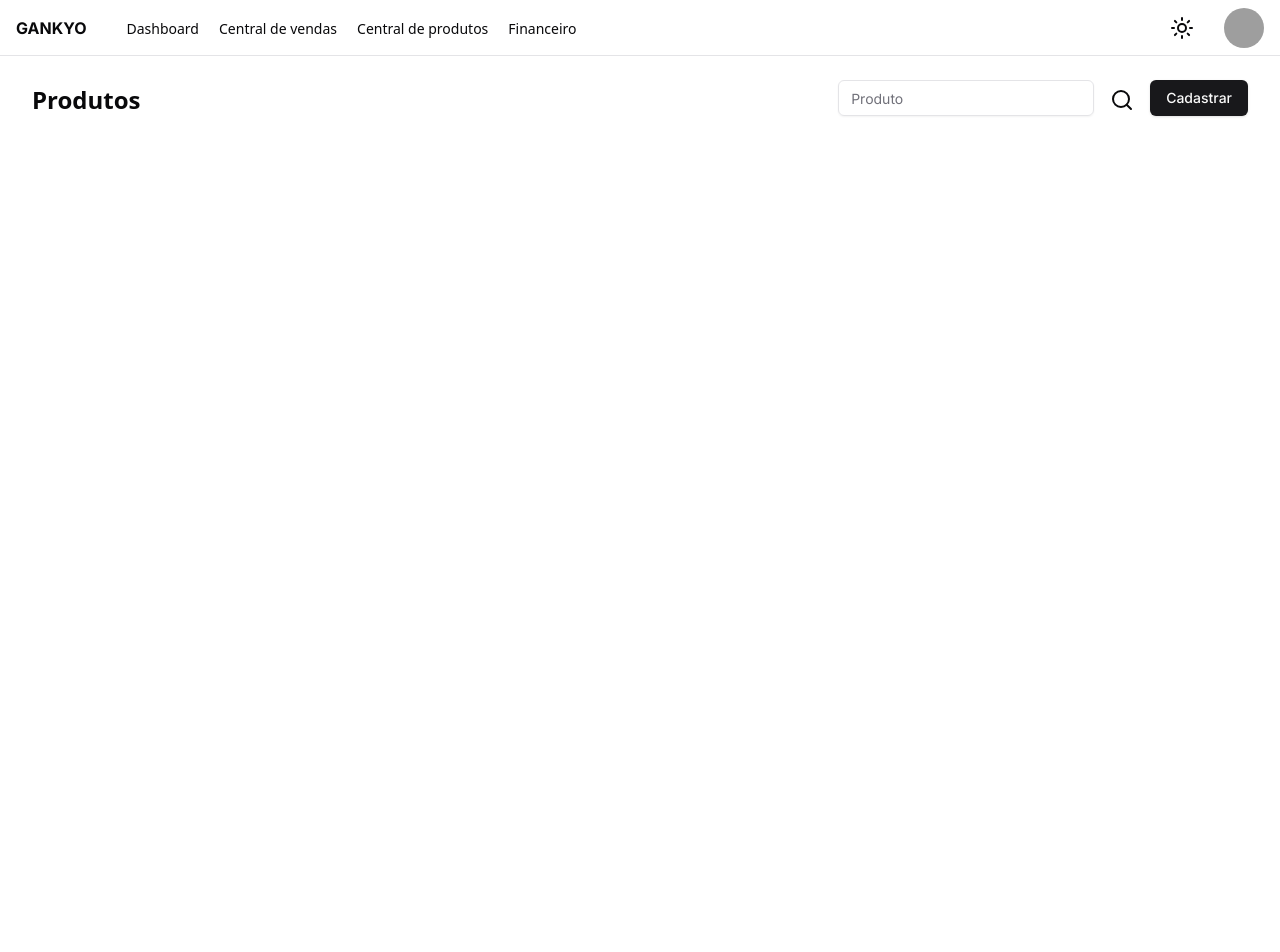
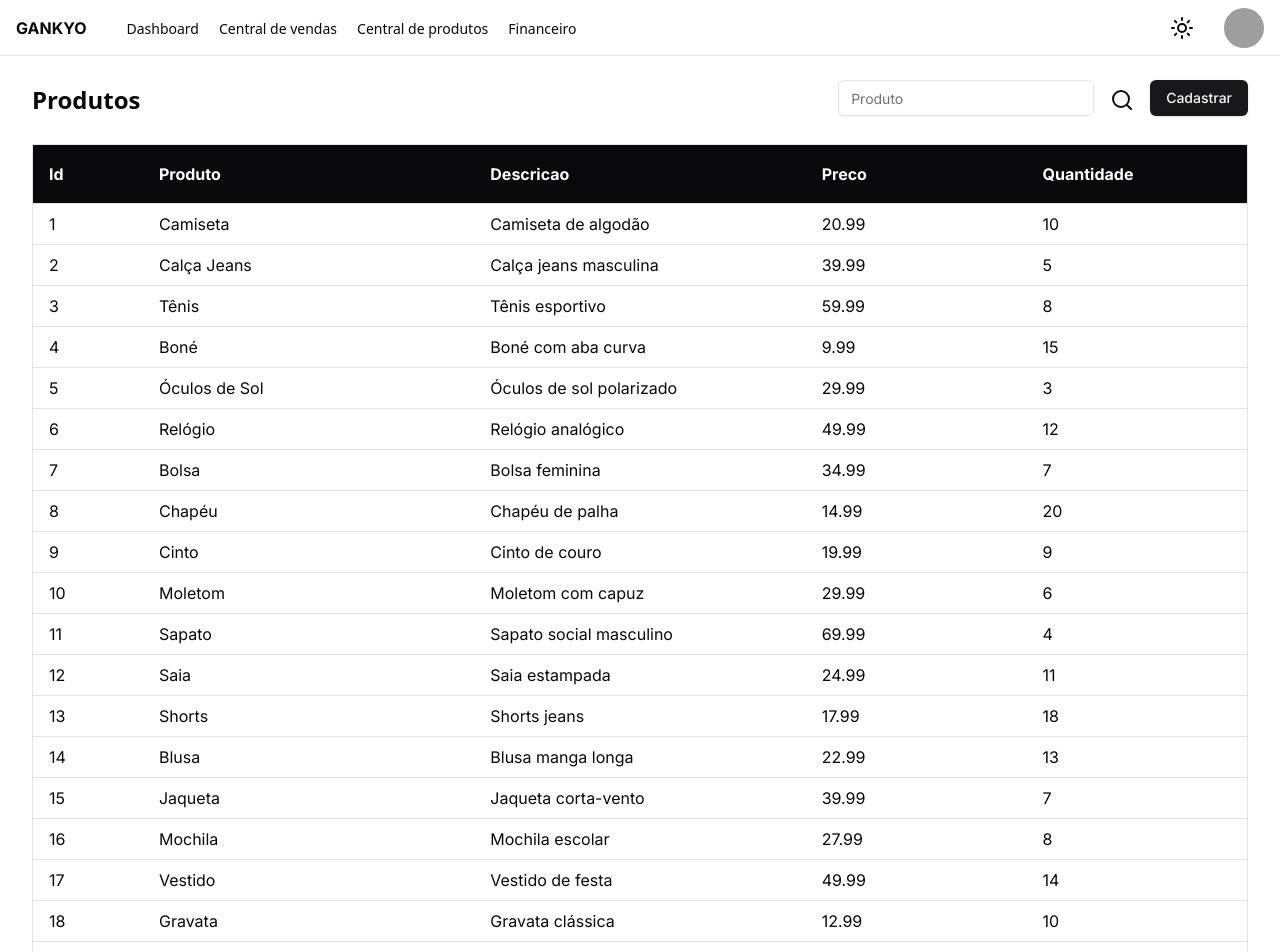
Before and after one commit to pGamelax/gankyo-2.1, a Next.js app: page /produtos in a window 1280 px wide. Shown: the top 952 px of the page. Before the commit the page ends 800 px from the top, so only its background shows below. Built offline with nearby package versions, Linux system fonts and the light colour scheme; grey boxes are pictures that could not be loaded.

Commit message:
add table products

```diff
--- a/package.json
+++ b/package.json
@@ -18,11 +18,13 @@
     "@radix-ui/react-navigation-menu": "^1.1.4",
     "@radix-ui/react-popover": "^1.0.7",
     "@radix-ui/react-slot": "^1.0.2",
+    "@types/natural-sort": "^0.0.24",
     "class-variance-authority": "^0.7.0",
     "clsx": "^2.1.1",
     "data-fns": "^1.1.0",
     "date-fns": "^3.6.0",
     "lucide-react": "^0.390.0",
+    "natural-sort": "^1.0.0",
     "next": "14.2.3",
     "next-themes": "^0.3.0",
     "react": "^18",
--- a/src/app/produtos/page.tsx
+++ b/src/app/produtos/page.tsx
@@ -1,26 +1,270 @@
+"use client";
+import { Table } from "@/components/table/table";
 import { Button } from "@/components/ui/button";
 import { Input } from "@/components/ui/input";
 import { EllipsisVertical, Search } from "lucide-react";
+import { useState } from "react";
 
 export default function Produtos() {
+  const [search, setSearch] = useState("");
+  const row = [
+    {
+      id: 1,
+      produto: "Camiseta",
+      quantidade: 10,
+      descricao: "Camiseta de algodão",
+      preco: 20.99,
+    },
+    {
+      id: 2,
+      produto: "Calça Jeans",
+      quantidade: 5,
+      descricao: "Calça jeans masculina",
+      preco: 39.99,
+    },
+    {
+      id: 3,
+      produto: "Tênis",
+      quantidade: 8,
+      descricao: "Tênis esportivo",
+      preco: 59.99,
+    },
+    {
+      id: 4,
+      produto: "Boné",
+      quantidade: 15,
+      descricao: "Boné com aba curva",
+      preco: 9.99,
+    },
+    {
+      id: 5,
+      produto: "Óculos de Sol",
+      quantidade: 3,
+      descricao: "Óculos de sol polarizado",
+      preco: 29.99,
+    },
+    {
+      id: 6,
+      produto: "Relógio",
+      quantidade: 12,
+      descricao: "Relógio analógico",
+      preco: 49.99,
+    },
+    {
+      id: 7,
+      produto: "Bolsa",
+      quantidade: 7,
+      descricao: "Bolsa feminina",
+      preco: 34.99,
+    },
+    {
+      id: 8,
+      produto: "Chapéu",
+      quantidade: 20,
+      descricao: "Chapéu de palha",
+      preco: 14.99,
+    },
+    {
+      id: 9,
+      produto: "Cinto",
+      quantidade: 9,
+      descricao: "Cinto de couro",
+      preco: 19.99,
+    },
+    {
+      id: 10,
+      produto: "Moletom",
+      quantidade: 6,
+      descricao: "Moletom com capuz",
+      preco: 29.99,
+    },
+    {
+      id: 11,
+      produto: "Sapato",
+      quantidade: 4,
+      descricao: "Sapato social masculino",
+      preco: 69.99,
+    },
+    {
+      id: 12,
+      produto: "Saia",
+      quantidade: 11,
+      descricao: "Saia estampada",
+      preco: 24.99,
+    },
+    {
+      id: 13,
+      produto: "Shorts",
+      quantidade: 18,
+      descricao: "Shorts jeans",
+      preco: 17.99,
+    },
+    {
+      id: 14,
+      produto: "Blusa",
+      quantidade: 13,
+      descricao: "Blusa manga longa",
+      preco: 22.99,
+    },
+    {
+      id: 15,
+      produto: "Jaqueta",
+      quantidade: 7,
+      descricao: "Jaqueta corta-vento",
+      preco: 39.99,
+    },
+    {
+      id: 16,
+      produto: "Mochila",
+      quantidade: 8,
+      descricao: "Mochila escolar",
+      preco: 27.99,
+    },
+    {
+      id: 17,
+      produto: "Vestido",
+      quantidade: 14,
+      descricao: "Vestido de festa",
+      preco: 49.99,
+    },
+    {
+      id: 18,
+      produto: "Gravata",
+      quantidade: 10,
+      descricao: "Gravata clássica",
+      preco: 12.99,
+    },
+    {
+      id: 19,
+      produto: "Luvas",
+      quantidade: 5,
+      descricao: "Luvas de couro",
+      preco: 9.99,
+    },
+    {
+      id: 20,
+      produto: "Meias",
+      quantidade: 22,
+      descricao: "Meias esportivas",
+      preco: 5.99,
+    },
+    {
+      id: 21,
+      produto: "Carteira",
+      quantidade: 17,
+      descricao: "Carteira de couro",
+      preco: 14.99,
+    },
+    {
+      id: 22,
+      produto: "Blazer",
+      quantidade: 3,
+      descricao: "Blazer masculino",
+      preco: 79.99,
+    },
+    {
+      id: 23,
+      produto: "Lenço",
+      quantidade: 9,
+      descricao: "Lenço estampado",
+      preco: 7.99,
+    },
+    {
+      id: 24,
+      produto: "Colar",
+      quantidade: 6,
+      descricao: "Colar de pérolas",
+      preco: 19.99,
+    },
+    {
+      id: 25,
+      produto: "Anel",
+      quantidade: 12,
+      descricao: "Anel de prata",
+      preco: 29.99,
+    },
+    {
+      id: 26,
+      produto: "Brinco",
+      quantidade: 15,
+      descricao: "Brinco de ouro",
+      preco: 39.99,
+    },
+    {
+      id: 27,
+      produto: "Pulseira",
+      quantidade: 8,
+      descricao: "Pulseira de couro",
+      preco: 24.99,
+    },
+    {
+      id: 28,
+      produto: "Relógio Inteligente",
+      quantidade: 4,
+      descricao: "Relógio smartwatch",
+      preco: 99.99,
+    },
+    {
+      id: 29,
+      produto: "Perfume",
+      quantidade: 10,
+      descricao: "Perfume masculino",
+      preco: 49.99,
+    },
+    {
+      id: 30,
+      produto: "Creme Facial",
+      quantidade: 7,
+      descricao: "Creme hidratante",
+      preco: 19.99,
+    },
+  ];
+
+  const [data, setData] = useState(row);
+
+  const header = ["id", "produto", "descricao", "preco", "quantidade"];
+
+  const handleSearch = (e) => {
+    e.preventDefault()
+    const filteredProducts = row.filter((product) =>
+      product.produto.toLowerCase().includes(search.toLowerCase())
+    );
+    console.log(filteredProducts);
+    setData(filteredProducts);
+  };
   return (
     <div className="px-8 pt-6">
-      <div className="flex flex-col gap-2 md:flex-row items-center justify-between">
+      <div className="flex mt-14 flex-col gap-2 md:flex-row items-center justify-between">
         <div className="flex flex-row w-full sm:w-max items-center justify-between">
-          <h1 className="text-2xl font-sans font-bold">Produtos</h1>
+          <h1 className="xl:text-2xl font-sans font-bold">Produtos</h1>
           <EllipsisVertical className="w-4 h-4 sm:hidden md:hidden lg:hidden xl:hidden" />
         </div>
 
         <div className="flex flex-row  w-full  sm:w-max flex-wrap gap-2 md:p-0 justify-center">
-          <Input type="text" placeholder="Produto" className="w-64" />
-          <Button variant="ghost" className="w-min h-min p-2">
-            <Search className="w-6 h-6" />
-          </Button>
+          <form className="flex flex-row gap-2">
+            <Input
+              type="text"
+              placeholder="Produto"
+              className="w-64"
+              onChange={(e) => setSearch(e.target.value)}
+            />
+            <Button
+              variant="ghost"
+              className="w-min h-min p-2"
+              type="submit"
+              onClick={(e) => handleSearch(e)}
+            >
+              <Search className="w-6 h-6" />
+            </Button>
+          </form>
           <Button variant="default" className="hidden sm:flex">
             Cadastrar
           </Button>
         </div>
       </div>
+      <div className="pt-6 overflow-y">
+        <Table head={header} itens={data} />
+      </div>
     </div>
   );
 }
--- a/src/components/navbar/Navbar.tsx
+++ b/src/components/navbar/Navbar.tsx
@@ -62,7 +62,8 @@ const routes = [
 export function Navbar() {
   const { theme, setTheme } = useTheme();
   return (
-    <div className="h-14 px-4 flex items-center justify-between bg-background border-b">
+    <div className="w-full fixed">
+    <div className="h-14 px-4 relative flex items-center justify-between bg-background border-b">
       <div className="flex gap-10">
         <Sheet>
           <SheetTrigger className="md:hidden">
@@ -141,5 +142,6 @@ export function Navbar() {
         </DropdownMenu>
       </div>
     </div>
+    </div>
   );
 }
--- /dev/null
+++ b/src/components/table/table.tsx
@@ -0,0 +1,82 @@
+"use client";
+
+import { useEffect, useState } from "react";
+import naturalSort from "natural-sort";
+import { ArrowDownNarrowWide, ArrowUpNarrowWide } from "lucide-react";
+
+export function Table({ head, itens }: any) {
+  const [sortOrder, setSortOrder] = useState("asc");
+  const [order, setOrder] = useState(null);
+  const [data, setData] = useState(itens);
+
+
+  const handleSort = (field: any) => {
+    setOrder(field);
+    const order = sortOrder === "asc" ? "desc" : "asc";
+    setSortOrder(order);
+
+    const _products = [...data].sort((a, b) => {
+      return order === "asc"
+        ? naturalSort()(a[field], b[field])
+        : -naturalSort()(a[field], b[field]);
+    });
+    setData(_products);
+  };
+
+  useEffect(() => {
+    setData(itens)
+  }, [itens])
+
+  return (
+    <table className="w-full">
+      <thead>
+        <tr className="border bg-foreground  ">
+          {head.map((item: any, index: any) => (
+            <th className=" px-4" onClick={() => handleSort(item)} key={index}>
+              {" "}
+              <span className="flex flex-row gap-4 py-4 text-background">
+                {item.charAt(0).toUpperCase() + item.slice(1)}
+                {order == item && (
+                  <span>
+                    <ArrowUpNarrowWide
+                      className={`${
+                        sortOrder === "asc" ? "rotate-180" : "hidden"
+                      }`}
+                    />
+                    <ArrowDownNarrowWide
+                      className={`${
+                        sortOrder === "desc" ? "rotate-180" : "hidden"
+                      }`}
+                    />
+                  </span>
+                )}
+              </span>
+            </th>
+          ))}
+        </tr>
+      </thead>
+      <tbody className="items-center">
+        {data.map((item: any, index: any) => (
+          <tr onClick={() => item} key={index} className="text-center border">
+            {head.map((head: any, index: any) => {
+              return (
+                <td
+                  className={` text-start px-4 py-2
+              ${head == "produto" ? " w-3/12" : ""}
+              ${head == "descricao" ? " w-3/12" : ""}
+              ${head == "id" ? "w-1/12" : ""}
+              ${head == "preco" ? "w-1/6" : ""}
+              ${head == 'quantidade' ? 'w-1/6' : ''}
+             `}
+                  key={index}
+                >
+                  {item[head]}
+                </td>
+              );
+            })}
+          </tr>
+        ))}
+      </tbody>
+    </table>
+  );
+}
```
Also changed, not shown: 1 other file (tests, documents, lock files or other folders).
